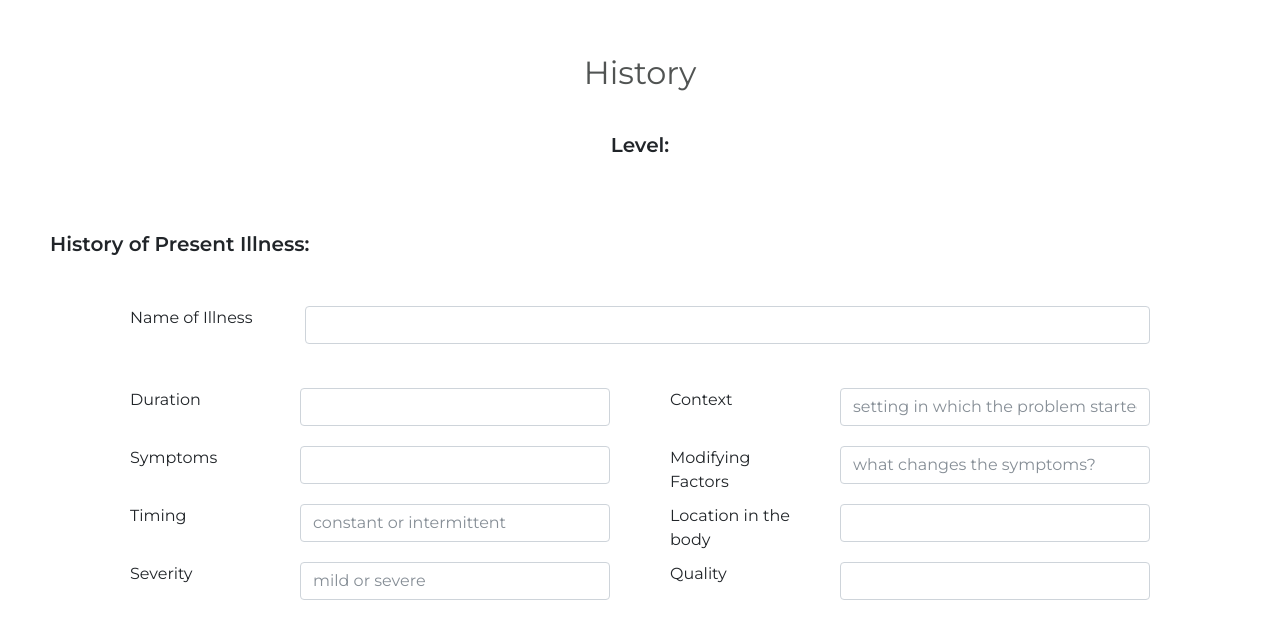
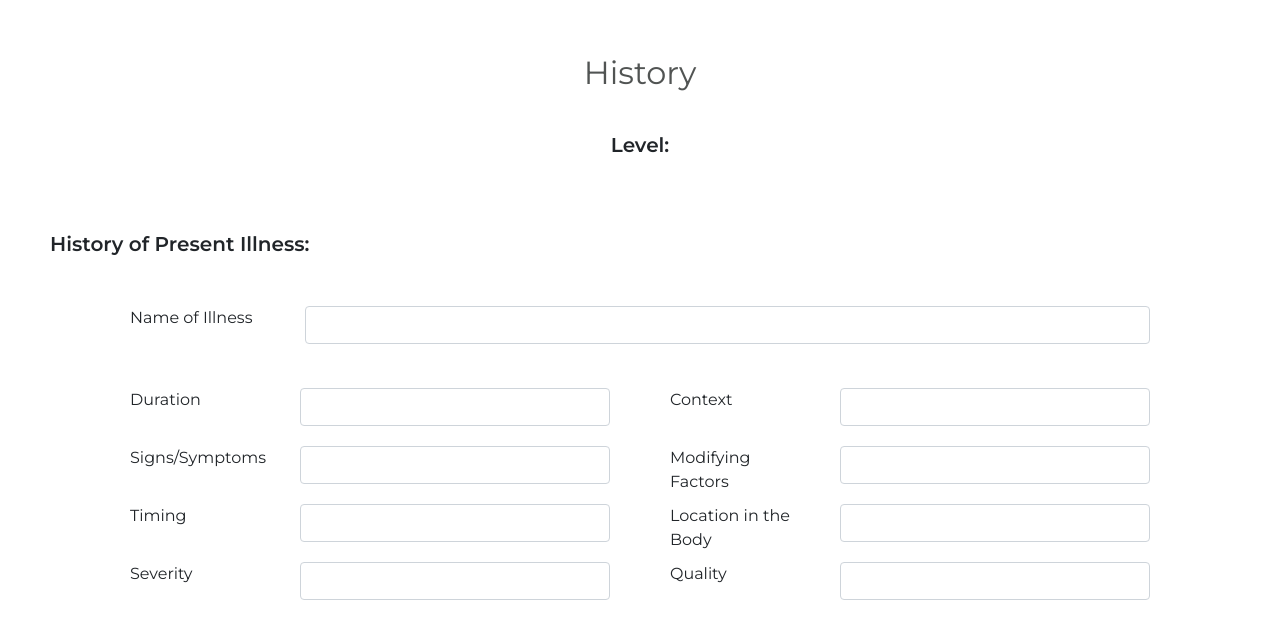
Before and after one commit to sevesheldon/ehr, a plain HTML site: page index.html in a window 1280 px wide. Shown: the part 4059-4695 px from the top of the page. Drawn offline with nearby package versions, Linux system fonts and the light colour scheme.

Commit message:
Reformat text for the HPI form and remove placeholder text, for now at least.

```diff
--- a/index.html
+++ b/index.html
@@ -269,29 +269,29 @@
 								<div class="col-sm-8">
 									<input type="text" class="form-control HPIElement" id="HPIduration">
 								</div>
-								<label for="HPIsymptoms" class="col-sm-4 control-label">Symptoms</label>
+								<label for="HPIsymptoms" class="col-sm-4 control-label">Signs/Symptoms</label>
 								<div class="col-sm-8">
 									<input type="text" class="form-control HPIElement" id="HPIsymptoms">
 								</div>
 								<label for="HPItiming" class="col-sm-4 control-label">Timing</label>
 								<div class="col-sm-8">
-									<input type="text" class="form-control HPIElement" id="HPItiming" placeholder="constant or intermittent">
+									<input type="text" class="form-control HPIElement" id="HPItiming" placeholder="">
 								</div>
 								<label for="HPIseverity" class="col-sm-4 control-label">Severity</label>
 								<div class="col-sm-8">
-									<input type="text" class="form-control HPIElement" id="HPIseverity" placeholder="mild or severe">
+									<input type="text" class="form-control HPIElement" id="HPIseverity" placeholder="">
 								</div>
 							</div>
 							<div class="form-group col-sm-6">
 								<label for="HPIcontext" class="col-sm-4 control-label">Context</label>
 								<div class="col-sm-8">
-									<input type="text" class="form-control HPIElement" id="HPIcontext" placeholder="setting in which the problem started or occurs">
+									<input type="text" class="form-control HPIElement" id="HPIcontext" placeholder="">
 								</div>
 								<label for="HPIfactors" class="col-sm-4 control-label">Modifying Factors</label>
 								<div class="col-sm-8">
-									<input type="text" class="form-control HPIElement" id="HPIfactors" placeholder="what changes the symptoms?">
+									<input type="text" class="form-control HPIElement" id="HPIfactors" placeholder="">
 								</div>
-								<label for="HPIlocation" class="col-sm-4 control-label">Location in the body</label>
+								<label for="HPIlocation" class="col-sm-4 control-label">Location in the Body</label>
 								<div class="col-sm-8">
 									<input type="text" class="form-control HPIElement" id="HPIlocation">
 								</div>
```
